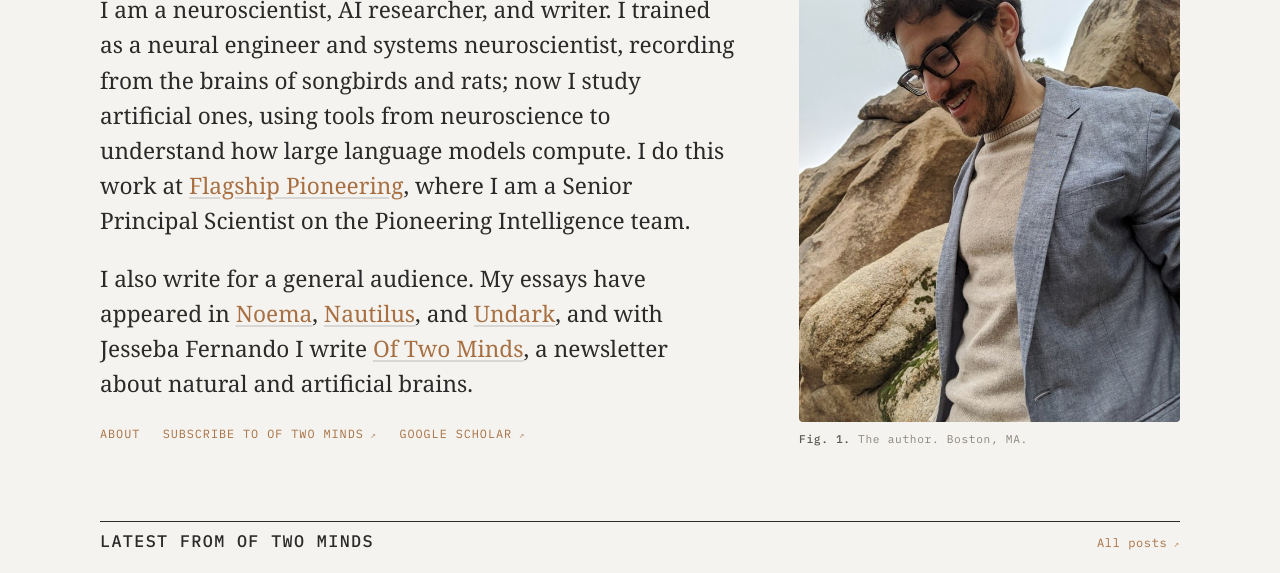
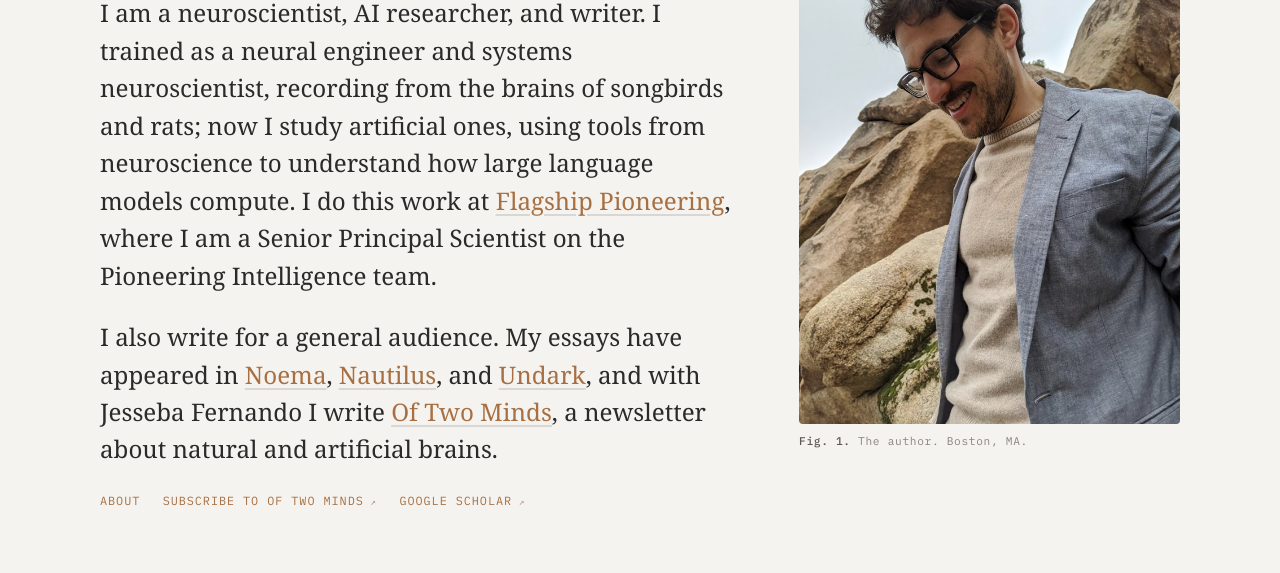
Before and after one commit to guitchounts/gg_website, an Astro site: page / in a window 1280 px wide. Shown: the part 214-787 px from the top of the page. Built offline with nearby package versions, Linux system fonts and the light colour scheme; Astro itself is replaced by a stand-in of ours; no server answers; a web font is replaced by a local one.

Commit message:
Light theme throughout; Meno Text/Banner via Adobe Fonts with EB Garamond fallback
Removes automatic OS dark mode. Body text is now Meno Text and large headings
Meno Banner, loaded from an Adobe Fonts web project (kit id in site.json);
smaller headings and the brand use the text face. Self-hosted EB Garamond and
Fraunces remain as fallbacks. Adds ?font= preview switches.

```diff
--- a/package.json
+++ b/package.json
@@ -12,9 +12,13 @@
   "dependencies": {
     "@astrojs/rss": "^4.0.0",
     "@astrojs/sitemap": "^3.0.0",
+    "@fontsource-variable/eb-garamond": "^5.3.0",
     "@fontsource-variable/fraunces": "^5.3.0",
     "@fontsource-variable/inter": "^5.3.0",
+    "@fontsource-variable/literata": "^5.3.0",
     "@fontsource-variable/newsreader": "^5.3.0",
+    "@fontsource-variable/source-serif-4": "^5.3.0",
+    "@fontsource/cormorant-garamond": "^5.3.0",
     "@fontsource/ibm-plex-mono": "^5.3.0",
     "astro": "^5.0.0",
     "fast-xml-parser": "^4.5.0",
--- a/src/data/site.json
+++ b/src/data/site.json
@@ -12,5 +12,6 @@
     "nautilus": "https://nautil.us/author/grigori_f1",
     "scholar": "https://scholar.google.com/citations?user=5t5XZEAAAAAJ&hl=en",
     "twitter": "https://x.com/guitchounts"
-  }
+  },
+  "adobeFontsKitId": "jab5ins"
 }
--- a/src/layouts/Base.astro
+++ b/src/layouts/Base.astro
@@ -5,8 +5,8 @@ import Footer from '../components/Footer.astro';
 import site from '../data/site.json';
 
 interface Props { title?: string; description?: string; image?: string; type?: 'website' | 'article'; theme?: 'editorial' | 'notebook' | 'retro'; }
-// `theme` locks a page to one theme (e.g. Art stays light); otherwise the OS
-// preference decides (CSS), unless the reader picked one via ?theme=.
+// `theme` locks a page to one theme; otherwise editorial (light) applies,
+// unless the reader forced one via ?theme= for preview.
 const { title, description = site.description, image = '/images/gg.jpg', type = 'website', theme } = Astro.props;
 const fullTitle = title ? `${title} · ${site.name}` : site.title;
 const canonical = new URL(Astro.url.pathname, Astro.site);
@@ -20,6 +20,7 @@ const canonical = new URL(Astro.url.pathname, Astro.site);
     <meta name="description" content={description} />
     <link rel="canonical" href={canonical} />
     <link rel="icon" href="/favicon.svg" type="image/svg+xml" />
+    {site.adobeFontsKitId && <link rel="stylesheet" href={`https://use.typekit.net/${site.adobeFontsKitId}.css`} />}
     <link rel="alternate" type="application/rss+xml" title={`${site.name} — Blog`} href="/rss.xml" />
     <meta property="og:type" content={type} />
     <meta property="og:title" content={fullTitle} />
@@ -27,7 +28,7 @@ const canonical = new URL(Astro.url.pathname, Astro.site);
     <meta property="og:url" content={canonical} />
     <meta property="og:image" content={new URL(image, Astro.site)} />
     <meta name="twitter:card" content="summary" />
-    <meta name="color-scheme" content={theme ? 'light' : 'light dark'} />
+    <meta name="color-scheme" content="light" />
     <script is:inline>
       // Theme override: ?theme=editorial|notebook|retro forces a theme (persisted in
       // localStorage); ?theme=auto clears it and returns to following the OS setting.
@@ -40,6 +41,10 @@ const canonical = new URL(Astro.url.pathname, Astro.site);
           if (html.hasAttribute('data-theme-locked')) return;
           var t = localStorage.getItem('theme');
           if (t && ['editorial', 'notebook', 'retro'].includes(t)) html.dataset.theme = t;
+          var f = new URLSearchParams(location.search).get('font');
+          if (f === 'default') localStorage.removeItem('font'); else if (f) localStorage.setItem('font', f);
+          var ff = localStorage.getItem('font');
+          if (ff && ['literata', 'newsreader', 'source-serif', 'garamond'].includes(ff)) html.dataset.font = ff;
         } catch (e) {}
       })();
     </script>
--- a/src/styles/global.css
+++ b/src/styles/global.css
@@ -4,8 +4,13 @@
    Palette borrowed from the Of Two Minds design system (bone-ink,
    copper-forest, warm-amber) so the site and the Substack rhyme.
    ------------------------------------------------------------------ */
+@import '@fontsource-variable/eb-garamond/wght.css';
+@import '@fontsource-variable/eb-garamond/wght-italic.css';
+@import '@fontsource-variable/source-serif-4/opsz.css';
+@import '@fontsource-variable/source-serif-4/opsz-italic.css';
+@import '@fontsource-variable/literata/opsz.css';
+@import '@fontsource-variable/literata/opsz-italic.css';
 @import '@fontsource-variable/newsreader';
-@import '@fontsource-variable/newsreader/wght-italic.css';
 @import '@fontsource-variable/fraunces';
 @import '@fontsource-variable/fraunces/wght-italic.css';
 @import '@fontsource-variable/inter';
@@ -24,16 +29,21 @@
   --accent-soft: rgba(168, 112, 66, 0.12);
   --grid: transparent;
 
-  --font-body: 'Newsreader Variable', Georgia, 'Times New Roman', serif;
-  --font-display: 'Fraunces Variable', 'Newsreader Variable', Georgia, serif;
+  --font-body: 'meno-text', 'EB Garamond Variable', Georgia, 'Times New Roman', serif;
+  --font-display: 'meno-banner', 'Fraunces Variable', Georgia, serif;
   --font-mono: 'IBM Plex Mono', ui-monospace, SFMono-Regular, Menlo, monospace;
 
   --measure: 66ch;
   --wide: 1080px;
   --gutter: clamp(1.25rem, 4vw, 3rem);
   --radius: 4px;
-  --fs-0: clamp(1.05rem, 0.98rem + 0.3vw, 1.2rem);
+  --fs-0: clamp(1.1rem, 1rem + 0.35vw, 1.28rem);
 }
+
+[data-font='literata'] { --font-body: 'Literata Variable', Georgia, serif; }
+[data-font='source-serif'] { --font-body: 'Source Serif 4 Variable', Georgia, serif; }
+[data-font='garamond'] { --font-body: 'EB Garamond Variable', Georgia, serif; --font-display: 'Fraunces Variable', Georgia, serif; }
+[data-font='newsreader'] { --font-body: 'Newsreader Variable', Georgia, serif; }
 
 [data-theme='notebook'] {
   --paper: #f7f6f2;
@@ -59,24 +69,6 @@
   --accent-soft: rgba(217, 164, 65, 0.14);
   --grid: transparent;
   color-scheme: dark;
-}
-/* Auto dark mode: follow the OS preference when no theme has been chosen
-   explicitly (via ?theme= / localStorage) and the page is not locked light
-   (the Art page). Tokens mirror the retro theme. */
-@media (prefers-color-scheme: dark) {
-  :root:not([data-theme]) {
-    --paper: #1d2026;
-    --paper-2: #262a32;
-    --ink: #e8e2d6;
-    --ink-2: #b7b0a3;
-    --ink-3: #7f7a70;
-    --rule: rgba(232, 226, 214, 0.16);
-    --accent: #d9a441;        /* amber */
-    --accent-2: #c4956a;
-    --accent-soft: rgba(217, 164, 65, 0.14);
-    --grid: transparent;
-    color-scheme: dark;
-  }
 }
 
 
@@ -104,7 +96,9 @@ main { flex: 1; }
 img { max-width: 100%; height: auto; display: block; }
 a { color: var(--accent); text-decoration: none; text-decoration-thickness: 1px; text-underline-offset: 0.15em; }
 a:hover { text-decoration: underline; }
-h1, h2, h3, h4 { font-family: var(--font-display); font-weight: 500; line-height: 1.15; margin: 0 0 0.5em; letter-spacing: -0.01em; color: var(--ink); }
+h1, h2, h3, h4 { font-family: var(--font-display); font-weight: 400; line-height: 1.15; margin: 0 0 0.5em; letter-spacing: -0.005em; color: var(--ink); }
+/* Banner cuts are drawn for large sizes; smaller headings use the text face. */
+h3, h4 { font-family: var(--font-body); font-weight: 600; letter-spacing: 0; }
 h1 { font-size: clamp(2rem, 1.5rem + 2.5vw, 3.4rem); font-variation-settings: 'opsz' 144, 'SOFT' 50; }
 h2 { font-size: clamp(1.5rem, 1.2rem + 1.2vw, 2.1rem); }
 h3 { font-size: 1.25rem; }
@@ -147,7 +141,7 @@ hr { border: 0; border-top: 1px solid var(--rule); margin: 2.5rem 0; }
 /* ---------- header / footer ---------- */
 .site-header { padding: 1.5rem 0 0; }
 .site-header .wrap { display: flex; flex-wrap: wrap; align-items: baseline; justify-content: space-between; gap: 0.75rem 2rem; padding-bottom: 1rem; border-bottom: 1px solid var(--rule); }
-.brand { font-family: var(--font-display); font-size: 1.15rem; color: var(--ink); letter-spacing: -0.01em; }
+.brand { font-family: var(--font-body); font-weight: 600; font-size: 1.15rem; color: var(--ink); letter-spacing: 0; }
 .brand:hover { text-decoration: none; color: var(--accent); }
 .nav { display: flex; flex-wrap: wrap; gap: 0.25rem 1.4rem; margin: 0; padding: 0; list-style: none; }
 .nav a { font-family: var(--font-mono); font-size: 0.74rem; letter-spacing: 0.08em; text-transform: uppercase; color: var(--ink-2); }
@@ -163,7 +157,7 @@ hr { border: 0; border-top: 1px solid var(--rule); margin: 2.5rem 0; }
 .item { display: grid; grid-template-columns: 7.5rem 1fr; gap: 0.25rem 1.5rem; padding: 1.1rem 0; border-bottom: 1px solid var(--rule); }
 .item:last-child { border-bottom: 0; }
 .item .when { font-family: var(--font-mono); font-size: 0.74rem; letter-spacing: 0.06em; color: var(--ink-3); padding-top: 0.35rem; }
-.item h3 { font-size: 1.25rem; margin: 0 0 0.2rem; font-weight: 500; }
+.item h3 { font-size: 1.2rem; margin: 0 0 0.2rem; font-weight: 600; }
 .item h3 a { color: var(--ink); }
 .item h3 a:hover { color: var(--accent); text-decoration: none; }
 .item .meta { font-size: 0.9rem; color: var(--ink-2); margin: 0 0 0.25rem; }
```
Also changed, not shown: src/data/otm_feed_fallback.xml (+1 -1 lines), README.md, design/about-garamond-fallback.png (added), design/about-meno.png (added), design/home-meno.png (added), 2 other files.
